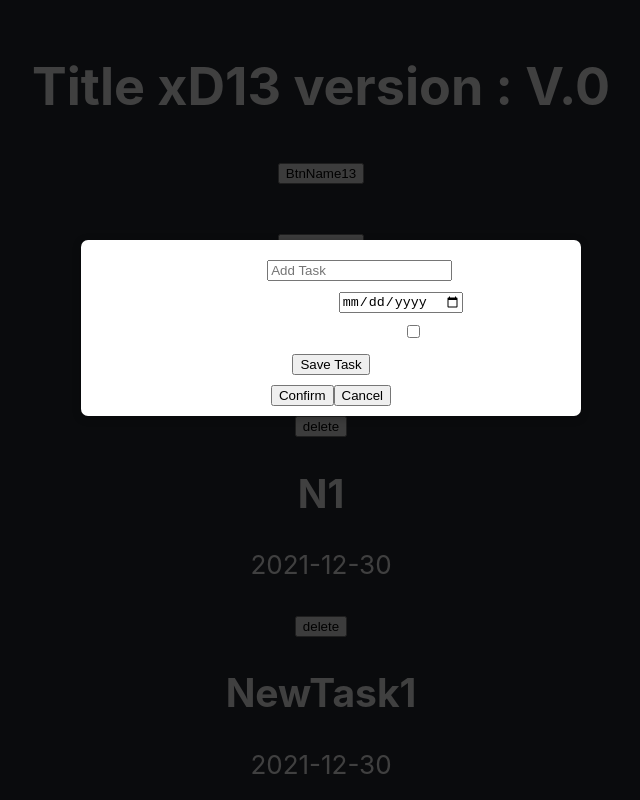
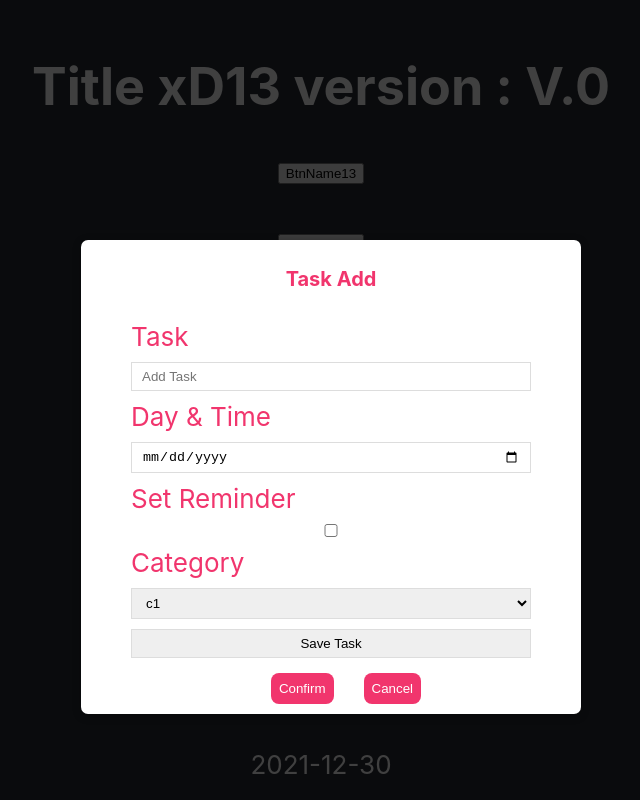
Before and after one commit to xd43vild69/React-JSCore, a React (Create React App) app: page / in a window 1280 px wide. Both pictures are taken after a click on the button "Create Task". Shown: the top 800 px of the page, without its empty margins (319-959 px from the left). Built offline with nearby package versions, Linux system fonts and the light colour scheme; data requests are answered from the project's data file.

Commit message:
task refactor

```diff
--- a/db.json
+++ b/db.json
@@ -17,6 +17,12 @@
       "day": "2021-12-30",
       "reminder": true,
       "id": 5
+    },
+    {
+      "text": "T1",
+      "day": "2021-12-31",
+      "reminder": false,
+      "id": 6
     }
   ]
 }
--- a/src/cmpTodo/AddTask.js
+++ /dev/null
@@ -1,58 +0,0 @@
-import { useState } from 'react'
-
-const AddTask = ({ onAdd }) => {
-  const [text, setText] = useState('')
-  const [day, setDay] = useState('')
-  const [reminder, setReminder] = useState(false)
-
-  const onSubmit = (e) => {
-    e.preventDefault()
-
-    if (!text) {
-      alert('Please add a task')
-      return
-    }
-
-    onAdd({ text, day, reminder })
-
-    setText('')
-    setDay('')
-    setReminder(false)
-  }
-
-  return (
-    <form className='add-form' onSubmit={onSubmit}>
-      <div className='form-control'>
-        <label>Task</label>
-        <input
-          type='text'
-          placeholder='Add Task'
-          value={text}
-          onChange={(e) => setText(e.target.value)}
-        />
-      </div>
-      <div className='form-control'>
-        <label>Day & Time</label>
-        <input
-          type='date'
-          placeholder='Add Day & Time'
-          value={day}
-          onChange={(e) => setDay(e.target.value)}
-        />
-      </div>
-      <div className='form-control form-control-check'>
-        <label>Set Reminder</label>
-        <input
-          type='checkbox'
-          checked={reminder}
-          value={reminder}
-          onChange={(e) => setReminder(e.currentTarget.checked)}
-        />
-      </div>
-
-      <input type='submit' value='Save Task' className='btn btn-block' />
-    </form>
-  )
-}
-
-export default AddTask
--- a/src/cmpTodo/TaskAdd.js
+++ b/src/cmpTodo/TaskAdd.js
@@ -1,59 +1,77 @@
-import React from 'react'
-import { useState } from 'react'
+import React from "react";
+import { useState } from "react";
 
 const TaskAdd = ({ onAdd }) => {
-    const [text, setText] = useState('')
-  const [day, setDay] = useState('')
-  const [reminder, setReminder] = useState(false)
+  const [text, setText] = useState("");
+  const [day, setDay] = useState("");
+  const [reminder, setReminder] = useState(false);
+  const [category, setCategory] = useState("");
 
   const onSubmit = (e) => {
-    e.preventDefault()
+    e.preventDefault();
 
     if (!text) {
-      alert('Please add a task')
-      return
+      alert("Please add a task");
+      return;
     }
 
-    onAdd({ text, day, reminder })
+    onAdd({ text, day, reminder });
 
-    setText('')
-    setDay('')
-    setReminder(false)
-  }
+    setText("");
+    setDay("");
+    setReminder(false);
+  };
 
   return (
-    <form className='add-form' onSubmit={onSubmit}>
-      <div className='form-control'>
+    <div className="create">
+      <h2>Task Add</h2>
+      <form className="add-form" onSubmit={onSubmit}>
+        <div>
           <label>Task</label>
           <input
-          type='text'
-          placeholder='Add Task'
+            type="text"
+            placeholder="Add Task"
             value={text}
             onChange={(e) => setText(e.target.value)}
           />
         </div>
-      <div className='form-control'>
+
+        <div>
           <label>Day & Time</label>
           <input
-          type='date'
-          placeholder='Add Day & Time'
+            type="date"
+            placeholder="Add Day & Time"
+            required
             value={day}
             onChange={(e) => setDay(e.target.value)}
           />
         </div>
-      <div className='form-control form-control-check'>
+        <div>
           <label>Set Reminder</label>
           <input
-          type='checkbox'
+            type="checkbox"
             checked={reminder}
             value={reminder}
             onChange={(e) => setReminder(e.currentTarget.checked)}
           />
         </div>
 
-      <input type='submit' value='Save Task' className='btn btn-block' />
+        <div>
+          <label>Category</label>
+          <select
+            value={category}
+            onChange={(e) => setCategory(e.target.value)}
+          >
+            <option value="c1">c1</option>
+            <option value="c2">c2</option>
+            <option value="c3">c3</option>
+          </select>
+        </div>
+
+        <input type="submit" value="Save Task" className="btn btn-block" />
       </form>
-  )
-}
+    </div>
+  );
+};
 
-export default TaskAdd
+export default TaskAdd;
--- a/src/cmpTodo/TodoManager.js
+++ b/src/cmpTodo/TodoManager.js
@@ -1,6 +1,5 @@
 import React from "react";
 import { useState, useEffect } from "react";
-import AddTask from "./AddTask";
 import Tasks from "./Tasks";
 
 const TodoManager = () => {
@@ -18,21 +17,7 @@ const TodoManager = () => {
   const fetchTasks = async () => {
     const res = await fetch("http://localhost:5000/tasks");
     const data = await res.json();
-
     return data;
-  };
-
-  const addTask = async (task) => {
-    const res = await fetch("http://localhost:5000/tasks", {
-      method: "POST",
-      headers: {
-        "Content-type": "application/json",
-      },
-      body: JSON.stringify(task),
-    });
-
-    const data = await res.json();
-    setTasks([...tasks, data]);
   };
 
   const deleteTask = async (id) => {
--- a/src/components/Button.js
+++ b/src/components/Button.js
@@ -2,9 +2,24 @@ import React from "react";
 
 const Button = ({name, length}) => {
 
+  function FechMethodAPI(){
+    const url = `https://pokeapi.co/api/v2/pokemon`;
+
+    fetch(url)
+    .then(response => response.json())
+    .then(data => {
+      data.results.forEach(element => {console.log(element.name)});
+    })
+    .catch(err =>console.error(err));
+
+  }
+
   const onClick = () => {
+
     // Build a mem array to loop each member
-    Array.from(Array(10).keys()).forEach((x, i) => console.log(`${x}`));
+    //Array.from(Array(10).keys()).forEach((x, i) => console.log(`${x}`));
+
+    FechMethodAPI();
   };
 
   return <button onClick={onClick} className="btn">{name}</button>;
--- a/src/components/Modal.js
+++ b/src/components/Modal.js
@@ -31,8 +31,8 @@ const Modal = (props) => {
     return (
         <div className="modal">
             <TaskAdd onAdd={addTask}/>
-            <button className="btn btn--alt" onClick={runServerConfirm} >Confirm</button>
-            <button className="btn btn--alt" onClick={props.onClick} >Cancel</button>
+            <button className="btn btn-block" onClick={runServerConfirm} >Confirm</button>
+            <button className="btn btn-block" onClick={props.onClick} >Cancel</button>
             {/* <progress></progress> */}
         </div>
     )
--- a/src/index.css
+++ b/src/index.css
@@ -35,3 +35,46 @@ code {
   border-radius: 7px;
   padding: 10px 10px 10px 10px;
 }
+
+.modal button {
+  background: #f1356d;
+  color: #fff;
+  border: 0;
+  padding: 8px;
+  border-radius: 8px;
+  cursor: pointer;
+  margin-left: 30px;
+}
+
+/* create new blog form */
+.create {
+  max-width: 400px;
+  margin: 0 auto;
+  text-align: center;
+}
+.create label {
+  text-align: left;
+  display: block;
+  color:#f1356d;
+}
+.create h2 {
+  font-size: 20px;
+  color: #f1356d;
+  margin-bottom: 30px;
+}
+.create input, .create textarea, .create select {
+  width: 100%;
+  padding: 6px 10px;
+  margin: 10px 0;
+  border: 1px solid #ddd;
+  box-sizing: border-box;
+  display: block;
+}
+.create button {
+  background: #f1356d;
+  color: #fff;
+  border: 0;
+  padding: 8px;
+  border-radius: 8px;
+  cursor: pointer;
+}
```
Lines whose indentation alone changed are shown as unchanged.
